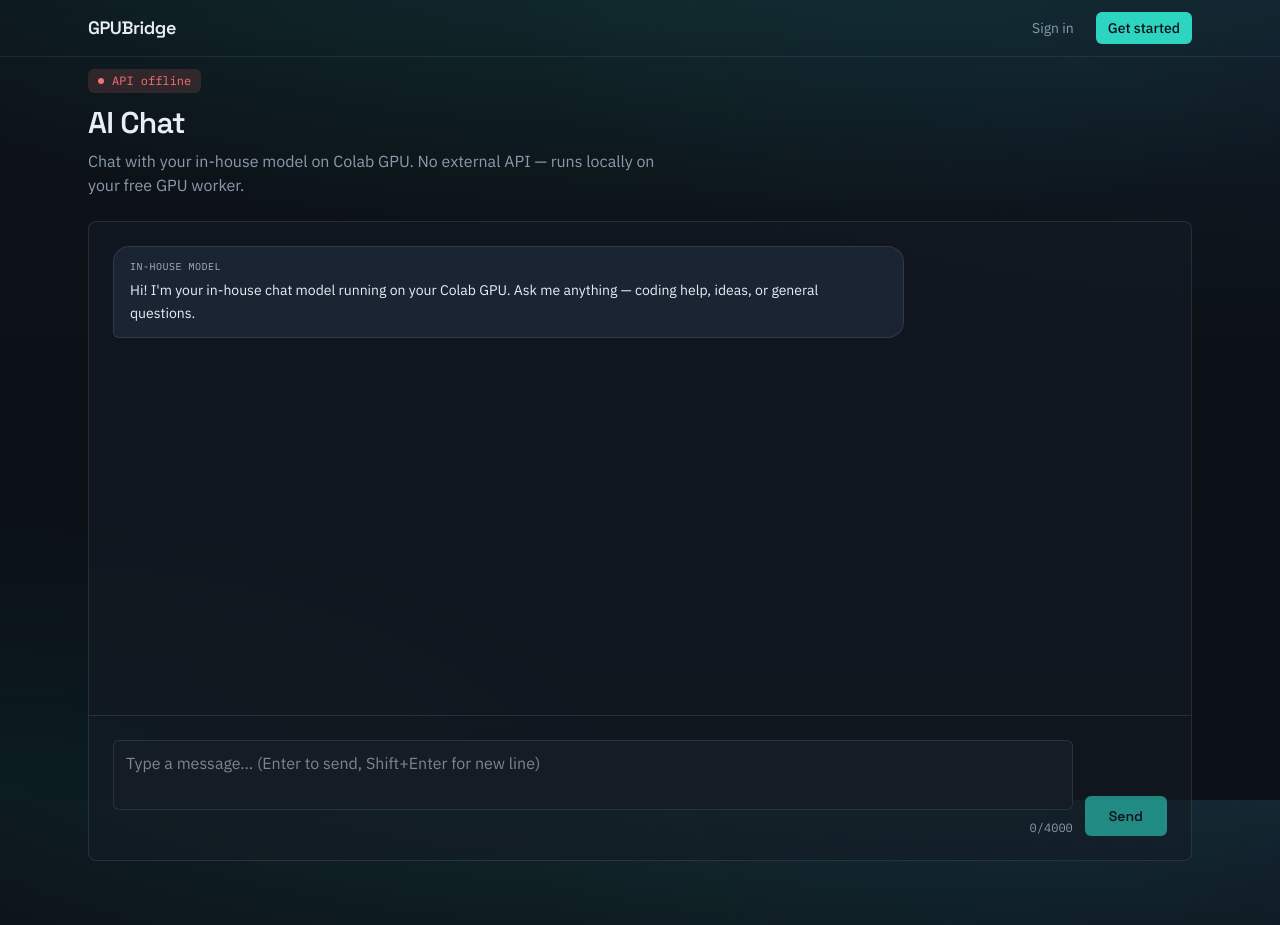
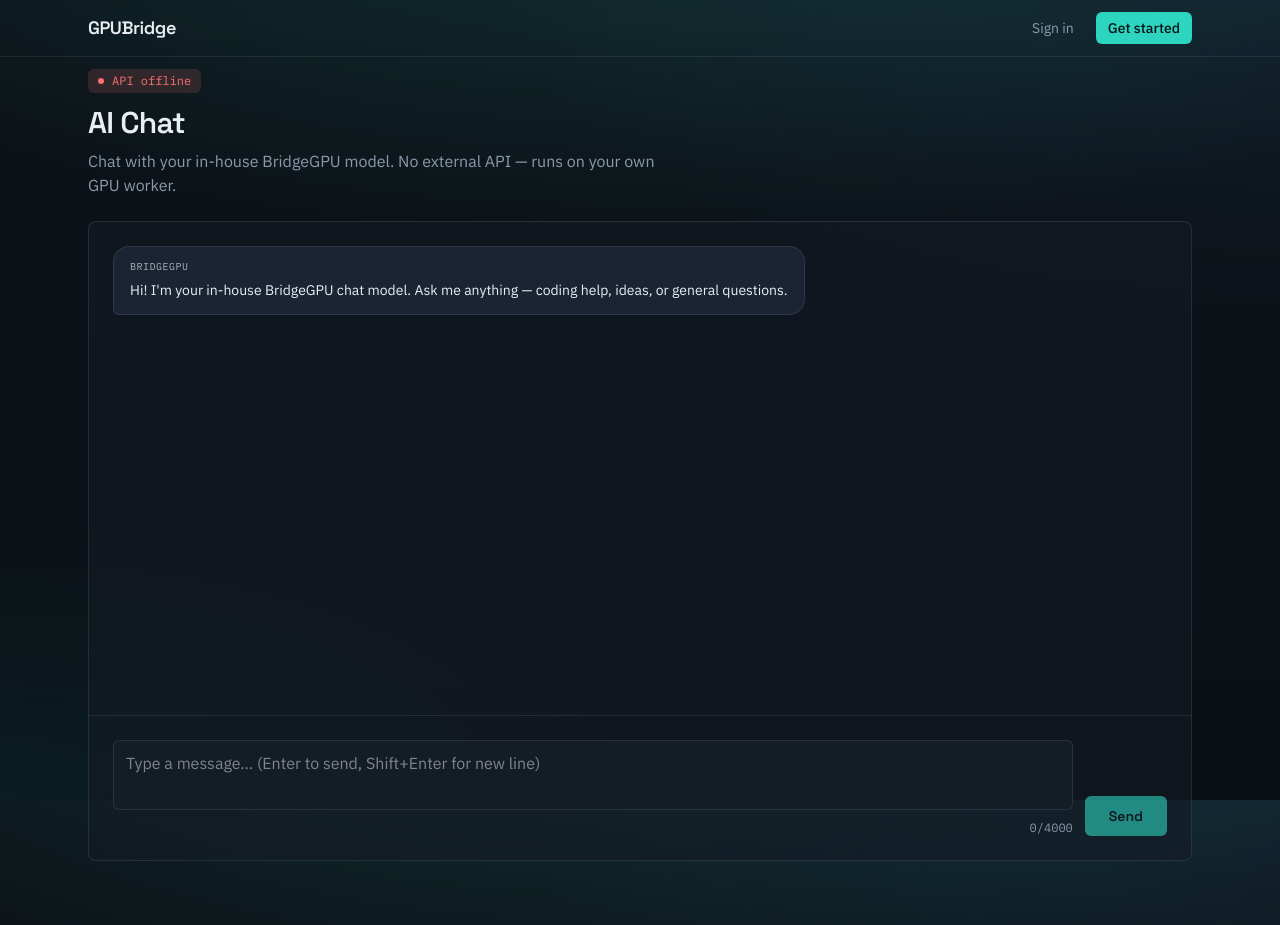
Before and after one commit to divyanshujamloki/ColabGen-Frontend, a Next.js app: page /chat in a window 1280 px wide. Built offline with nearby package versions, Linux system fonts and the light colour scheme; no server answers.

Commit message:
Update references to "in-house BridgeGPU" across chat, image editor, and authentication pages for consistency

```diff
--- a/src/app/(app)/chat/page.tsx
+++ b/src/app/(app)/chat/page.tsx
@@ -8,8 +8,8 @@ export default function ChatPage() {
           AI Chat
         </h1>
         <p className="max-w-xl text-muted">
-          Chat with your in-house model on Colab GPU. No external API — runs locally
-          on your free GPU worker.
+          Chat with your in-house BridgeGPU model. No external API — runs on your
+          own GPU worker.
         </p>
       </div>
       <ChatInterface />
--- a/src/app/(app)/image-editor/page.tsx
+++ b/src/app/(app)/image-editor/page.tsx
@@ -7,8 +7,8 @@ export default function ImageEditorPage() {
         Image Editor
       </h1>
       <p className="mb-8 max-w-xl text-muted">
-        Upload an image and describe how to change it. InstructPix2Pix runs on your
-        Colab GPU — no external API.
+        Upload an image and describe how to change it. InstructPix2Pix runs on
+        in-house BridgeGPU — no external API.
       </p>
       <ImageEditorForm />
     </div>
--- a/src/app/layout.tsx
+++ b/src/app/layout.tsx
@@ -22,7 +22,7 @@ const mono = IBM_Plex_Mono({
 
 export const metadata: Metadata = {
   title: "GPUBridge",
-  description: "Generate images, videos, chat, and image edits on Colab GPU via GPUBridge.",
+  description: "Generate images, videos, chat, and image edits on in-house BridgeGPU.",
 };
 
 export default function RootLayout({ children }: LayoutProps<"/">) {
--- a/src/app/login/page.tsx
+++ b/src/app/login/page.tsx
@@ -17,7 +17,7 @@ export default function LoginPage() {
           Sign in
         </h1>
         <p className="mb-8 text-sm text-muted">
-          Sign in via the ColabGen API (
+          Sign in via the BridgeGPU API (
           <code className="text-accent">POST /auth/login</code>).
         </p>
         <Suspense fallback={<p className="text-sm text-muted">Loading…</p>}>
--- a/src/app/page.tsx
+++ b/src/app/page.tsx
@@ -21,7 +21,7 @@ export default function HomePage() {
             GPUBridge
           </p>
           <h1 className="animate-fade-up-delay max-w-2xl font-[family-name:var(--font-display)] text-2xl font-medium leading-snug text-foreground/90 sm:text-3xl">
-            Image and video generation on your Colab GPU — auth, jobs, and
+            Image and video generation on in-house BridgeGPU — auth, jobs, and
             Cloudinary delivery in one control plane.
           </h1>
           <p className="animate-fade-up-delay mt-4 max-w-lg text-base text-muted sm:text-lg">
--- a/src/app/signup/page.tsx
+++ b/src/app/signup/page.tsx
@@ -16,7 +16,7 @@ export default function SignupPage() {
           Create account
         </h1>
         <p className="mb-8 text-sm text-muted">
-          Creates an account via the ColabGen API (
+          Creates an account via the BridgeGPU API (
           <code className="text-accent">POST /auth/signup</code>).
         </p>
         <SignupForm />
--- a/src/components/ChatInterface.tsx
+++ b/src/components/ChatInterface.tsx
@@ -16,7 +16,7 @@ export function ChatInterface() {
       id: "welcome",
       role: "assistant",
       content:
-        "Hi! I'm your in-house chat model running on your Colab GPU. Ask me anything — coding help, ideas, or general questions.",
+        "Hi! I'm your in-house BridgeGPU chat model. Ask me anything — coding help, ideas, or general questions.",
     },
   ]);
   const [input, setInput] = useState("");
@@ -109,7 +109,7 @@ export function ChatInterface() {
               }`}
             >
               <p className="mb-1 font-mono text-[10px] uppercase tracking-wider opacity-70">
-                {msg.role === "user" ? "You" : "In-house model"}
+                {msg.role === "user" ? "You" : "BridgeGPU"}
               </p>
               <p className="whitespace-pre-wrap break-words">{msg.content}</p>
             </div>
--- a/src/components/ImageEditorForm.tsx
+++ b/src/components/ImageEditorForm.tsx
@@ -277,7 +277,7 @@ export function ImageEditorForm() {
           {loading ? "Editing image…" : "Apply edit"}
         </button>
         <p className="text-xs text-muted">
-          Uses InstructPix2Pix on your Colab GPU. Typically 10–30 seconds.
+          Uses InstructPix2Pix on in-house BridgeGPU. Typically 10–30 seconds.
         </p>
       </form>
 
```
